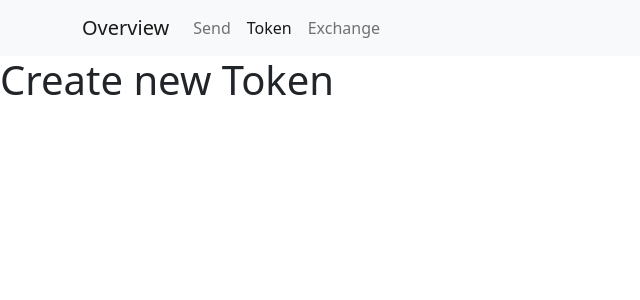
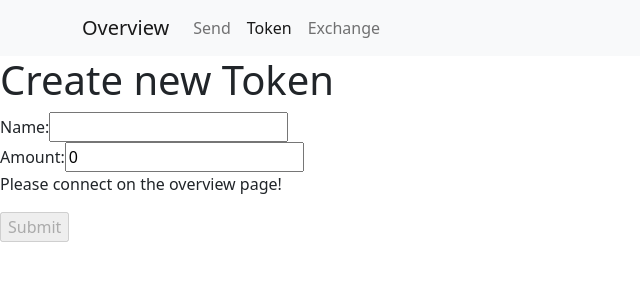
Before and after one commit to seya12/dex, a React (Create React App) app in the folder frontend/: page /token in a window 1280 px wide. Shown: the top 300 px of the page, without its empty margins (0-640 px from the left). Built offline with nearby package versions, Linux system fonts and the light colour scheme.

Commit message:
created token overview

```diff
--- a/frontend/src/components/Token.jsx
+++ b/frontend/src/components/Token.jsx
@@ -5,8 +5,55 @@ OR
 unique swap contract with owner rights, only I can make the swaps?
 */
 
+import { useContext, useState } from "react";
+import { ApplicationContext } from "../ApplicationContext";
+
 const Token = () => {
-  return <h1>Create new Token</h1>;
+  const { signer } = useContext(ApplicationContext);
+  const [amount, setAmount] = useState(0);
+  const [name, setName] = useState("");
+
+  const sendTransaction = async (event) => {
+    event.preventDefault();
+    console.log(await signer.getAddress());
+
+    //TODO: Finish sending
+    const tx = {
+      from: "",
+    };
+
+    setName("");
+    setAmount(0);
+  };
+  return (
+    <>
+      <h1>Create new Token</h1>
+      <form onSubmit={sendTransaction}>
+        <div>
+          <label htmlFor="name">Name:</label>
+          <input
+            name="name"
+            id="name"
+            type="text"
+            value={name}
+            onChange={(e) => setName(e.target.value)}
+          ></input>
+        </div>
+        <div>
+          <label htmlFor="amount">Amount:</label>
+          <input
+            name="amount"
+            id="amount"
+            type="number"
+            value={amount}
+            onChange={(e) => setAmount(e.target.value)}
+          ></input>
+        </div>
+        {!signer && <p>Please connect on the overview page!</p>}
+        <input type="submit" value="Submit" disabled={!signer}></input>
+      </form>
+    </>
+  );
 };
 
 export default Token;
```
